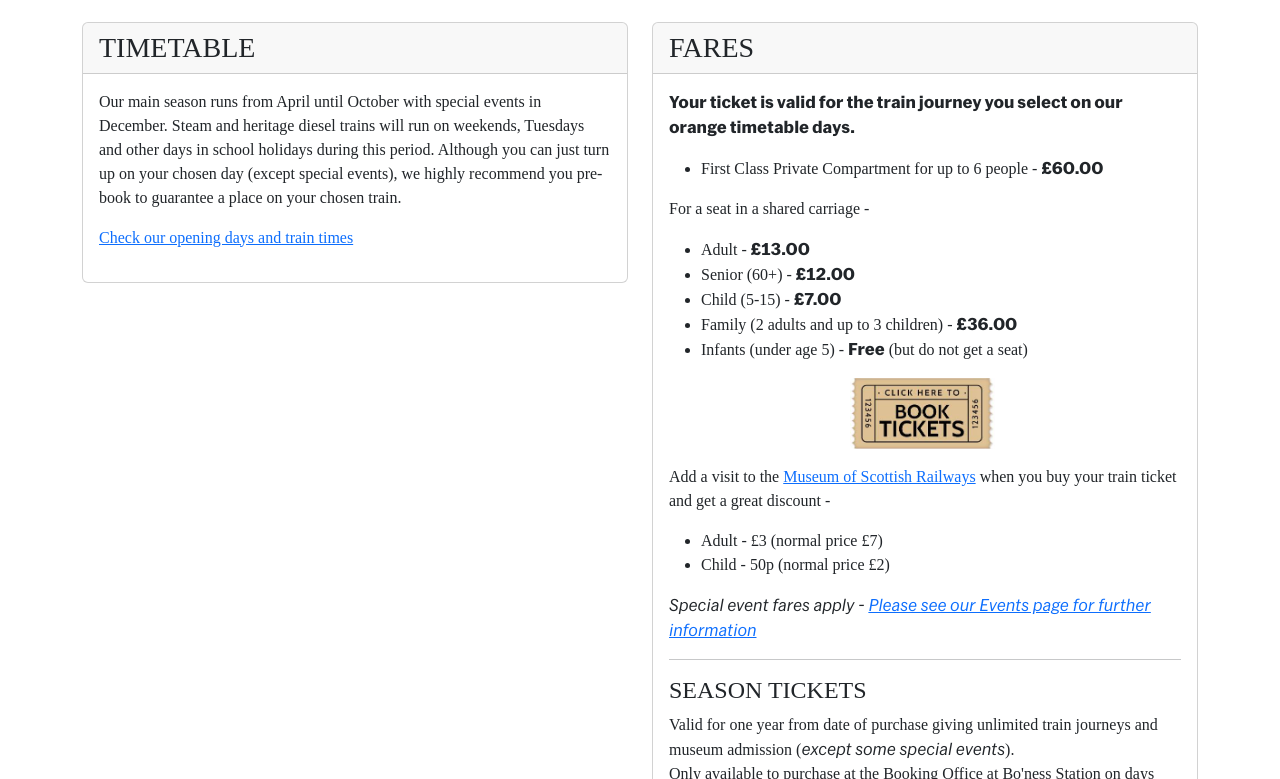
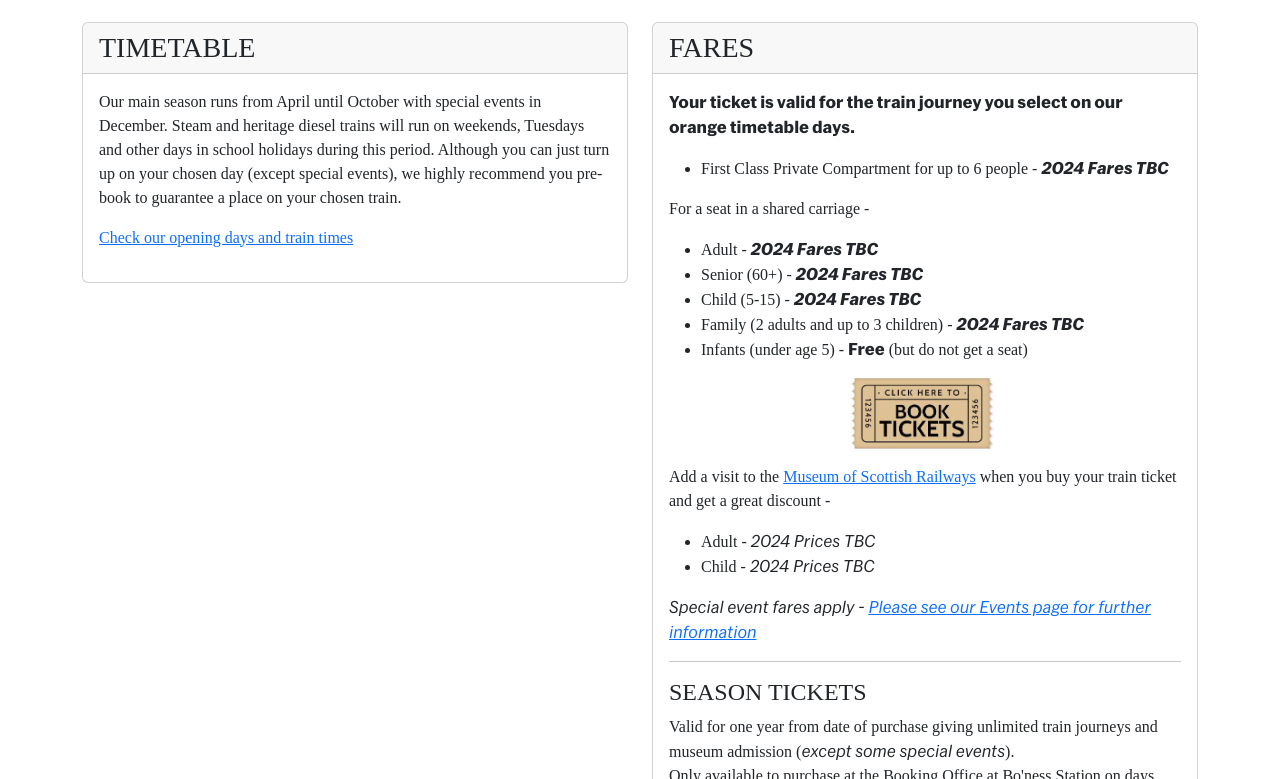
Before and after one commit to thepurpleblob/bk3, a Vue app: page /plan in a window 1280 px wide. Shown: the part 693-1472 px from the top of the page. Built offline with nearby package versions, Linux system fonts and the light colour scheme; no server answers; a web font is replaced by a local one; what v-calendar would draw is missing.

Commit message:
2024 fares tbc

```diff
--- a/src/components/FaresBlock.vue
+++ b/src/components/FaresBlock.vue
@@ -5,14 +5,21 @@
             <div class="card-body">
                 <p><b>Your ticket is valid for the train journey you select on our orange timetable days. </b></p>
 
+                <!--
                 <ul>
                     <li>First Class Private Compartment for up to 6 people - <strong>£60.00</strong></li>
+                </ul>
+                -->
+
+                <ul>
+                    <li>First Class Private Compartment for up to 6 people - <strong><i>2024 Fares TBC</i></strong></li>
                 </ul>
 
                 <p>
                     For a seat in a shared carriage -
                 </p>
 
+                <!--
                 <ul>
                     <li>Adult - <strong>£13.00</strong></li>
                     <li>Senior (60+) - <strong>£12.00</strong></li>
@@ -20,6 +27,16 @@
                     <li>Family (2 adults and up to 3 children) - <strong>£36.00</strong></li>
                     <li>Infants (under age 5)  - <strong>Free</strong> (but do not get a seat)</li>
                 </ul>
+                -->
+
+                <ul>
+                    <li>Adult - <strong><i>2024 Fares TBC</i></strong></li>
+                    <li>Senior (60+) - <strong><i>2024 Fares TBC</i></strong></li>
+                    <li>Child (5-15) - <strong><i>2024 Fares TBC</i></strong></li>
+                    <li>Family (2 adults and up to 3 children) - <strong><i>2024 Fares TBC</i></strong></li>
+                    <li>Infants (under age 5)  - <strong>Free</strong> (but do not get a seat)</li>
+                </ul>
+
                 <p class="text-center">
                     <a href="https://bkrailway.digitickets.co.uk" title="Book your tickets">
                     <img width="150px" src="@/assets/Click-for-tickets.png" alt="Book your Tickets" /></a>
@@ -28,9 +45,15 @@
                     Add a visit to the <router-link to="page/museum">Museum of Scottish Railways</router-link> when you buy your
                     train ticket and get a great discount -
                 </p>
+                <!--
                 <ul>
                     <li>Adult - £3 (normal price £7)</li>
                     <li>Child - 50p (normal price £2)</li>
+                </ul>
+                -->
+                <ul>
+                    <li>Adult - <i>2024 Prices TBC</i></li>
+                    <li>Child - <i>2024 Prices TBC</i></li>
                 </ul>
                 <p class="mt-3">
                     <i>Special event fares apply -
```
